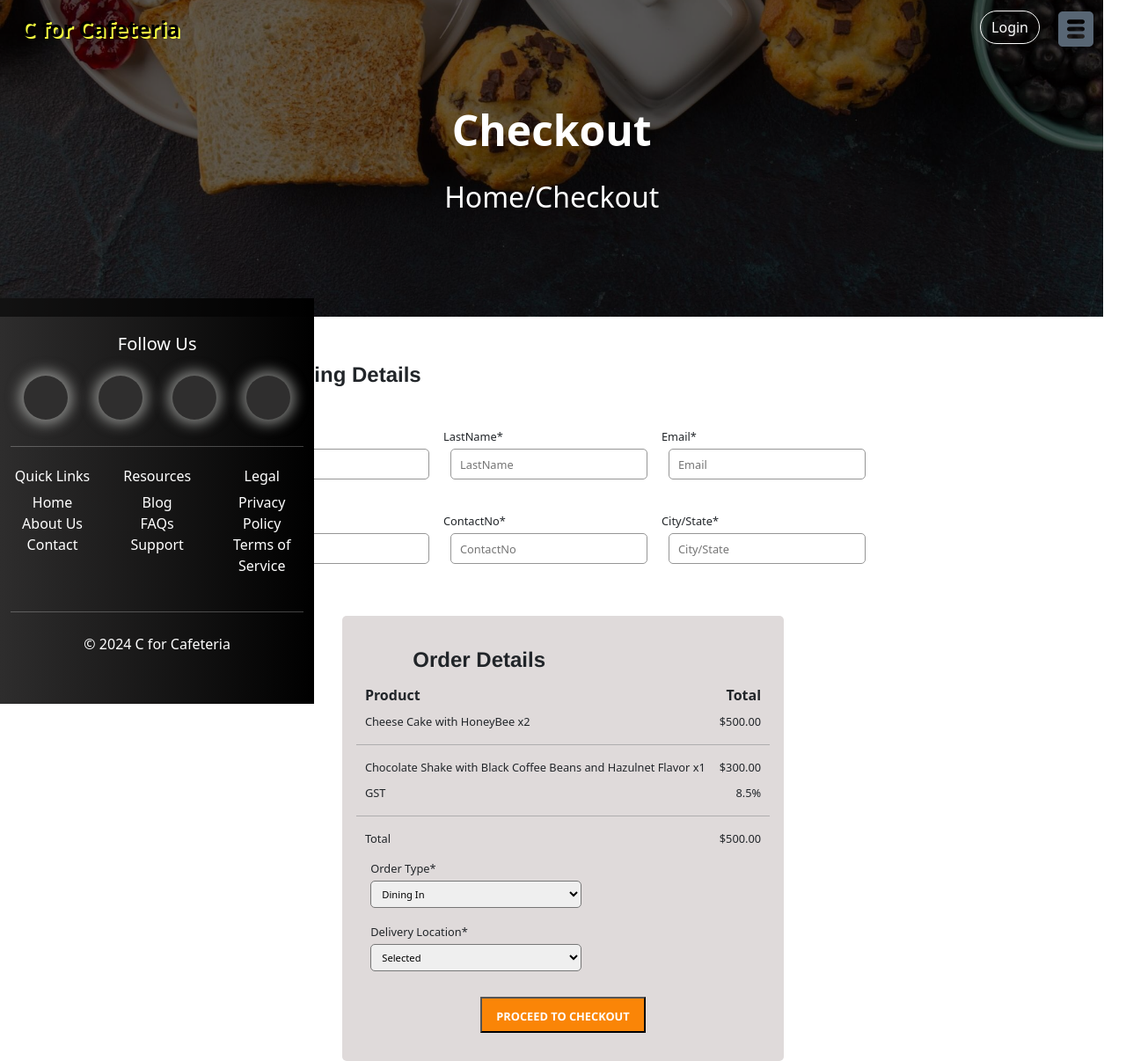
After one commit to Hashaam-Hasan/Cafeteria-Management-System, a Django app: page /checkout in a window 1280 px wide. The commit adds this page. Shown: the whole page at 88% size. Run offline with Django 5.2, Linux system fonts and the light colour scheme; some libraries are stand-ins or nearby versions.

Commit message:
Adding Checkout

```diff
--- a/cafeteria/urls.py
+++ b/cafeteria/urls.py
@@ -18,4 +18,5 @@ urlpatterns = [
     path('categories-cards/<str:category_name>', categories_card, name="categories-cards"),
     path('add-to-cart/', Add_to_Cart, name="add-to-cart"),
     path('card_description/<str:menu_name>', card_description, name="card_description"),
+    path('checkout', checkout, name="checkout"),
 ]
--- a/cafeteria/views.py
+++ b/cafeteria/views.py
@@ -371,3 +371,7 @@ def categories_card(request, *args, **kwargs):
     context = {'menus': menu_items, 'categories': categories}
 
     return render(request, 'customer/cards.html', context)
+
+
+def checkout(request):
+    return render(request, 'customer/checkout.html')
--- /dev/null
+++ b/static/customer_css/checkout.css
@@ -0,0 +1,215 @@
+*{
+    margin: 0px;
+    padding: 0px;
+    box-sizing: border-box;
+}
+
+.CheckoutImg{
+    width: 98vw;
+    height: 45vh;
+    background-image: url("delicious-food-breakfast.jpeg");
+    background-repeat: no-repeat;
+    background-position: center;
+    background-size:cover;
+    object-position: center;
+    object-fit: contain;
+    position: relative;
+
+
+}
+.BlackBox{
+    width: 100%;
+    height: 100%;
+    position: absolute;
+    top: 0px;
+    background-color: rgb(0, 0, 0);
+    opacity: 0.6;
+    /* border: 4px solid red; */
+    z-index: 1;
+}
+.CheckoutText{
+    /* border: 2px solid rgb(223, 209, 11); */
+    padding: 10px;
+    width: 100%;
+    height: 100%;
+    /* position: absolute;
+    top: 0px; */
+    display: flex;
+    justify-content: center;
+    align-items: center;
+    flex-direction: column;
+    flex-wrap: wrap;
+    gap: 1rem;
+    z-index: 1;
+
+
+}
+.Text1{
+    font-size: 3rem;
+    font-weight: 700;
+    color: white;
+    z-index: 1;
+
+}
+.Text2{
+    font-size: 2rem;
+    color: white;
+    z-index: 1;
+
+}
+
+.MainSection{
+    /* border: 2px solid yellowgreen; */
+    display: flex;
+    flex-wrap: wrap;
+    flex-basis: 1;
+    justify-content: center;
+    gap: 2rem;
+    width: 100vw;
+    /* height: 100vh; */
+    margin: auto;
+
+}
+.heading ,.OrderDetails > p{
+    text-align: left;
+    margin: 1rem 2rem 0rem 2.5rem;
+    padding: 1rem 1rem 0rem 1.5rem;
+    /* border: 1px solid yellow; */
+    font-size: 1.5rem;
+    font-weight: 600;
+    font-family:'Franklin Gothic Medium', 'Arial Narrow', Arial, sans-serif;
+}
+
+.BillingsDetails{
+    /* border: 2px solid orange; */
+    display: flex;
+    flex-wrap: wrap;
+    flex-basis: 1;
+    justify-content: flex-start;
+    align-items: center;
+    gap: 1rem;
+    width: 60%;
+    margin-top: 1rem;
+    height: max-content;
+}
+.feild{
+
+    /* width: 5rem; */
+    height: 4rem;
+    /* border: 1px solid black; */
+    display: flex;
+    flex-direction: column;
+    justify-content: center;
+    align-items: flex-start;
+    gap: 4px;
+    /* padding: 0px 1rem; */
+    font-size: 0.8rem;
+    margin: 0.5rem 0rem;
+}
+#inputfield{
+    height: 2.2rem;
+    width: 14rem;
+    margin-left: 0.5rem;
+    padding: 1px 10px;
+    border-radius: 5px;
+    border: 1px solid rgb(150, 150, 150);
+}
+#inputfield:after{
+    border: 1px solid green;
+    background-color: aqua;
+
+
+
+}
+.OrderInstruction{
+    width: 35vw;
+    height: fit-content;
+    text-align: start;
+    margin: 0rem 6.1rem;
+    border-radius: 10px;
+
+}
+.OrderInstruction  textarea{
+    width: 100%;
+    border-radius: 10px;
+    border: none;
+
+}
+
+.OrderDetails{
+    /* border: 2px solid orangered; */
+    /* width: min-content; */
+    margin-top: 1rem;
+    background-color: rgb(223, 218, 218);
+    border-radius: 5px;
+    padding: 0px 1rem;
+    height: max-content;
+    padding-bottom: 1rem;
+
+}
+/* .OrderDetails > p{
+    margin-top:1rem ;
+    border: 1px solid yellow;
+} */
+
+.DetailBox{
+    display: flex;
+    justify-content: space-between;
+    gap: 1rem;
+    flex-wrap: nowrap;
+    margin: 0.6rem;
+    /* border: 1px solid purple; */
+    font-size: 0.8rem;
+}
+
+
+.FirstContainer{
+    /* border: 1px solid brown; */
+}
+
+.SecondContainer{
+    /* border: 1px solid blueviolet; */
+    text-align: center;
+}
+.order-type, .del-loc{
+    margin: 0.5rem 1rem;
+    font-size: 0.8rem !important;
+
+}
+.order-type select , .del-loc select{
+    padding: 6px 0.5rem;
+    width: 15rem;
+    border-radius: 5px;
+    font-size: 0.7rem;
+
+
+
+}
+
+
+
+
+
+
+
+
+
+.CheckoutBtn  button{
+    height: 2rem;
+    /* padding: 1rem; */
+    padding: 0.7rem 1rem 1.6rem 1rem;
+    /* padding-bottom: 2rem; */
+    margin: 1rem;
+    background-color:rgb(250, 133, 7);
+    font-size: 0.8rem;
+    color: white;
+    font-weight: 700;
+    font-family:'Segoe UI', Tahoma, Geneva, Verdana, sans-serif;
+}
+
+.CheckoutBtn button:hover{
+    transition: ease-in-out 0.5s;
+    transform: scale(1.05);
+    color: white;
+    background-color: black;
+}
--- a/static/customer_css/cus_style.css
+++ b/static/customer_css/cus_style.css
@@ -191,6 +191,8 @@ body {
     background: linear-gradient(to right, rgb(46, 45, 45), black);;
     color: white;
     padding: 40px 0;
+    position: absolute;
+    bottom: 0;
 
   }
   .footer a {
--- a/static/javascript/cus_script.js
+++ b/static/javascript/cus_script.js
@@ -2,14 +2,20 @@
 document.addEventListener('DOMContentLoaded', function(e) {
     e.preventDefault();
     const navbar = document.getElementById('navbar');
-    const login_btn = document.getElementById('login-btn');
+    const login_btn = document.querySelectorAll('#login-btn');
     window.addEventListener('scroll', function() {
         if (window.scrollY > 0) {
             navbar.id = "navbar-scrolled";
-            login_btn.id = "login-btn-scrolled";
+            login_btn.forEach((log)=>{
+              log.id = "login-btn-scrolled";
+            })
+
         } else {
             navbar.id = "navbar";
             login_btn.id = "login-btn"
+            login_btn.forEach((log)=>{
+              log.id = "login-btn";
+            })
         }
     });
 });
--- a/templates/base/basic.html
+++ b/templates/base/basic.html
@@ -320,13 +320,15 @@
 
         <!----------------------   Category Offcanva  End ----------------------------- -->
 
-
+        <div class = "row">
+            <div class = "col">
         {% block content %}{% endblock %}
+            </div>
+        </div>
 
         <!-------------------------FOOTER START--------------------------->
 
-        <div class = "row">
-            <div class = "col">
+
                 <footer class="footer">
                     <div class="container text-center">
                       <h5 class="mb-4">Follow Us</h5>
@@ -366,8 +368,7 @@
                       <p>&copy; 2024  C for Cafeteria</p>
                     </div>
                   </footer>
-            </div>
-        </div>
+
 
         <!-------------------------FOOTER END----------------------------->
     </div>
@@ -405,6 +406,8 @@ arrow_back.addEventListener('click', (e)=>{
     category_offcanva_div.classList.remove('category-offcanva-active')
     category_offcanva_div.classList.add('category-offcanva-not-active')
 })
+
+
     </script>
 </body>
 </html>
--- /dev/null
+++ b/templates/customer/checkout.html
@@ -0,0 +1,146 @@
+{% extends 'base/basic.html' %}
+{% load static %}
+
+{% block extra_css %}
+<link rel="stylesheet" href="{% static 'customer_css/checkout.css' %}">
+{% endblock %}
+
+{% block content %}
+<style>
+
+    /* .MainSection {
+        height: 100vh;
+    } */
+
+    .CheckoutImg{
+        width: 98vw;
+        height: 45vh;
+        background-image: url("/static/images/customer_images/delicious-food-breakfast.jpeg");
+        background-repeat: no-repeat;
+        background-position: center;
+        background-size:cover;
+        object-position: center;
+        object-fit: contain;
+        position: relative;
+
+
+    }
+
+</style>
+<section >
+
+
+
+
+    <div class="CheckoutImg">
+        <div class="BlackBox"></div>
+        <div class="CheckoutText">
+            <div class="Text1">Checkout</div>
+            <div class="Text2">Home/Checkout</div>
+        </div>
+    </div>
+
+    <div class="MainSection">
+
+        <div class="BillingsDetails">
+            <div class="heading" style="width: 100%;">
+                <p>Billing Details</p>
+            </div>
+            <div class="feild">FirstName*<input id="inputfield" type="text" placeholder="FirstName" required></div>
+            <div class="feild">LastName* <input id="inputfield" type="text" placeholder="LastName" required></div>
+            <div class="feild">Email* <input id="inputfield" type="text" placeholder="Email" required></div>
+            <div class="feild">Address* <input id="inputfield" type="text" placeholder="Address" required></div>
+            <div class="feild">ContactNo* <input id="inputfield" type="text" placeholder="ContactNo" required></div>
+            <div class="feild">City/State*<input id="inputfield" type="text" placeholder="City/State" required></div>
+            <!-- <fieldset class="OrderInstruction">
+                <legend>Order Instructions (If any)</legend>
+                <textarea name="" placeholder="Please Write Here" id="" cols="" rows="5" style="padding: 0.2rem;"></textarea>
+            </fieldset> -->
+
+
+
+            <!-- <div class="feild">Order Details(if any) <textarea
+                     id="inputfield"  placeholder="Order Details"></div> -->
+
+
+
+
+
+
+        </div>
+
+
+        <div class="OrderDetails">
+            <p>Order Details</p>
+            <div class="FirstContainer">
+
+                <div class="DetailBox" style="font-weight: 800; font-size: 1rem;">
+                    <div>Product</div>
+                    <div>Total</div>
+                </div>
+
+
+
+                <div class="DetailBox">
+                    <div>Cheese Cake with HoneyBee <span>x2</span></div>
+                    <div>$500.00</div>
+                </div>
+                <hr>
+
+                <div class="DetailBox">
+                    <div>Chocolate Shake with Black Coffee Beans and Hazulnet Flavor <span>x1</span></div>
+                    <div>$300.00</div>
+                </div>
+
+
+                <div class="DetailBox">
+                    <div>GST</div>
+                    <div>8.5%</div>
+                </div>
+                <hr>
+
+
+                <div class="DetailBox">
+                    <div>Total</div>
+                    <div>$500.00</div>
+                </div>
+
+            </div>
+
+            <div class="SecondContainer">
+
+                <div class="feild order-type">Order Type*
+                    <select name="OrderType">
+                        <option value="DiningIn">Dining In</option>
+                        <option value="TakeAway">TakeAway</option>
+                    </select>
+                </div>
+
+
+                <div class="feild del-loc">Delivery Location*
+                    <select name="Location">
+                        <option value="select" disabled selected>Selected</option>
+                        <option value="East District">East District</option>
+                        <option value="West District">West District</option>
+                        <option value="North District">North District</option>
+                        <option value="South District">South District</option>
+                        <option value="Malir District">Malir District</option>
+                    </select>
+                </div>
+
+                <div class="CheckoutBtn">
+                    <button>PROCEED TO CHECKOUT</button>
+                </div>
+
+            </div>
+
+
+        </div>
+
+
+
+
+
+
+</section>
+{% endblock %}
--- a/templates/customer/reservation_detail.html
+++ b/templates/customer/reservation_detail.html
@@ -24,7 +24,7 @@
             }
 
     .table-container {
-        height: 100%;
+        /* height: 100%; */
         margin: 5rem 4rem;
         margin-top: 10rem;
         background-color: #984513;
```
Also changed, not shown: static/images/customer_images/delicious-food-breakfast.jpeg (added).
